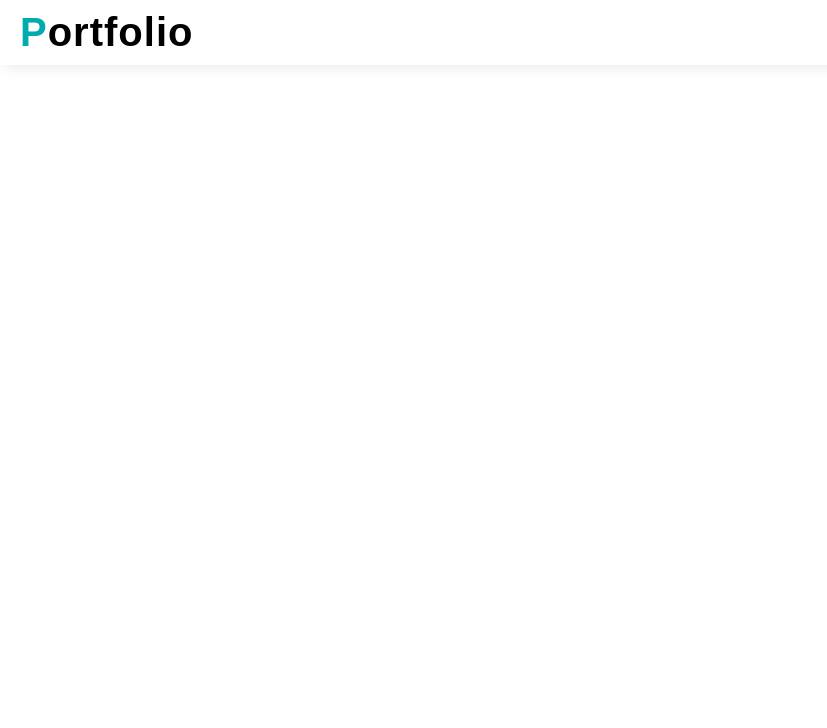
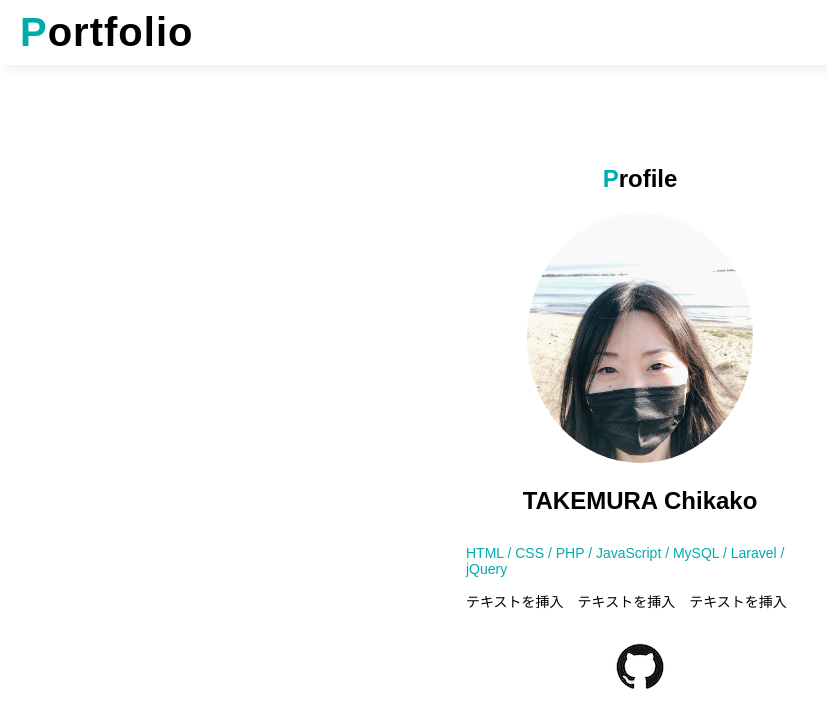
Before and after one commit to chikako82/Portfolio2022, a PHP site: page / in a window 1280 px wide. Before the commit the part shown is almost empty. Shown: the top 728 px of the page, without its empty margins (0-827 px from the left). Run offline with PHP 8.4, Linux system fonts and the light colour scheme.

Commit message:
Profile/html/css追加

```diff
--- a/index.html
+++ b/index.html
@@ -16,5 +16,22 @@
             </a>
         </h1>
     </header>
+    <div class="block-main">
+        <div class="box-profile">
+            <h2 class="sub-title"><span class="color-green">P</span>rofile</h2>
+            <div class="item-list">
+                <img src="./img/profile2022.jpg" alt="プロフィール画像">
+                <b>TAKEMURA Chikako</b>
+                <p class="color-green">HTML / CSS / PHP / JavaScript / MySQL / Laravel / jQuery</p>
+                <p>テキストを挿入　テキストを挿入　テキストを挿入</p>
+            </div>
+            <ul class="icon-list">
+                <li>
+                    <a href=""><img src="./img/github.png" alt="GitHubアイコン"></a>
+                </li>
+
+            </ul>
+        </div>
+    </div>
 </body>
 </html>
--- a/style.css
+++ b/style.css
@@ -25,3 +25,51 @@ body {
     text-decoration: none;
     letter-spacing: 1px;
 }
+
+/* mainスタイルシート */
+.block-main {
+    text-align: center;
+    margin: 100px 0;
+}
+
+/* profileのスタイルシート */
+.item-list {
+    width: 100%;
+    max-width: 348px;
+    margin: 0 auto;
+}
+
+.item-list img {
+    width: 65%;
+    height: 250px;
+    object-position: bottom;
+    object-fit: cover;
+    border-radius: 50%;
+}
+
+.item-list b {
+    display: block;
+    font-size: 24px;
+    font-weight: nomal;
+    margin: 20px 0 30px;
+}
+
+.item-list p {
+    font-size: 14px;
+    line-height: normal;
+    text-align: left;
+}
+
+.icon-list {
+    list-style: none;
+    width: 100%;
+    max-width: 247px;
+    margin: 30px auto;
+    padding: 0;
+    display: flex;
+    -webkit-justify-content: center;
+}
+
+.icon-list li {
+
+}
```
